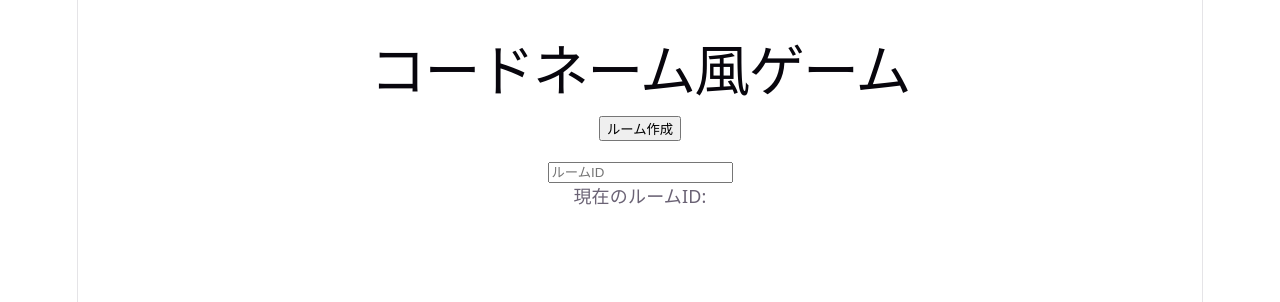
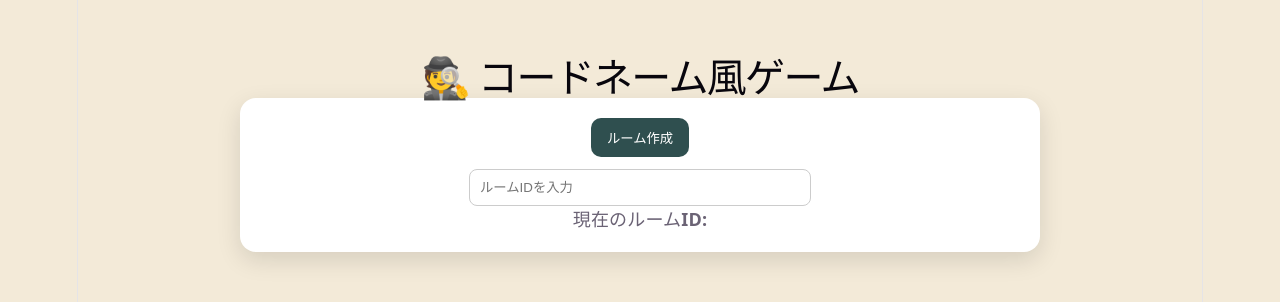
Before and after one commit to Introduction-to-icl/codenames-app, a React (Vite) app: page / in a window 1280 px wide. Shown: the top 302 px of the page. Built offline with nearby package versions, Linux system fonts and the light colour scheme.

Commit message:
UI improvement

```diff
--- a/src/App.css
+++ b/src/App.css
@@ -1,184 +1,112 @@
-.counter {
-  font-size: 16px;
-  padding: 5px 10px;
-  border-radius: 5px;
-  color: var(--accent);
-  background: var(--accent-bg);
-  border: 2px solid transparent;
-  transition: border-color 0.3s;
-  margin-bottom: 24px;
-
-  &:hover {
-    border-color: var(--accent-border);
-  }
-  &:focus-visible {
-    outline: 2px solid var(--accent);
-    outline-offset: 2px;
-  }
+body {
+  margin: 0;
+  background: #f3ead8;
+  font-family: system-ui, sans-serif;
 }
 
-.hero {
-  position: relative;
-
-  .base,
-  .framework,
-  .vite {
-    inset-inline: 0;
-    margin: 0 auto;
+.app {
+  min-height: 100vh;
+  padding: 32px;
+  text-align: center;
 }
 
-  .base {
-    width: 170px;
-    position: relative;
-    z-index: 0;
+.title {
+  font-size: 40px;
+  margin-bottom: 8px;
 }
 
-  .framework,
-  .vite {
-    position: absolute;
+.panel {
+  background: white;
+  border-radius: 16px;
+  padding: 20px;
+  margin: 0 auto 24px;
+  max-width: 760px;
+  box-shadow: 0 8px 24px rgba(0, 0, 0, 0.12);
 }
 
-  .framework {
-    z-index: 1;
-    top: 34px;
-    height: 28px;
-    transform: perspective(2000px) rotateZ(300deg) rotateX(44deg) rotateY(39deg)
-      scale(1.4);
+button {
+  border: none;
+  border-radius: 10px;
+  padding: 10px 16px;
+  font-weight: bold;
+  cursor: pointer;
 }
 
-  .vite {
-    z-index: 0;
-    top: 107px;
-    height: 26px;
-    width: auto;
-    transform: perspective(2000px) rotateZ(300deg) rotateX(40deg) rotateY(39deg)
-      scale(0.8);
-  }
+.primary-button {
+  background: #2f4f4f;
+  color: white;
 }
 
-#center {
-  display: flex;
-  flex-direction: column;
-  gap: 25px;
-  place-content: center;
-  place-items: center;
-  flex-grow: 1;
-
-  @media (max-width: 1024px) {
-    padding: 32px 20px 24px;
-    gap: 18px;
-  }
+.turn-button {
+  background: #444;
+  color: white;
+  margin-left: 8px;
 }
 
-#next-steps {
-  display: flex;
-  border-top: 1px solid var(--border);
-  text-align: left;
-
-  & > div {
-    flex: 1 1 0;
-    padding: 32px;
-    @media (max-width: 1024px) {
-      padding: 24px 20px;
-    }
+.room-input {
+  margin-top: 12px;
+  padding: 10px;
+  width: 320px;
+  border-radius: 8px;
+  border: 1px solid #ccc;
 }
 
-  .icon {
-    margin-bottom: 16px;
-    width: 22px;
-    height: 22px;
+.board {
+  display: grid;
+  grid-template-columns: repeat(5, 130px);
+  gap: 12px;
+  justify-content: center;
 }
 
-  @media (max-width: 1024px) {
-    flex-direction: column;
-    text-align: center;
-  }
+.card {
+  height: 86px;
+  font-size: 18px;
+  font-weight: bold;
+  border-radius: 14px;
+  border: 2px solid #d2c3a4;
+  background: #fffaf0;
+  box-shadow: 0 5px 0 #c7b58f;
+  transition: transform 0.1s, box-shadow 0.1s;
 }
 
-#docs {
-  border-right: 1px solid var(--border);
-
-  @media (max-width: 1024px) {
-    border-right: none;
-    border-bottom: 1px solid var(--border);
-  }
+.card:hover {
+  transform: translateY(-2px);
 }
 
-#next-steps ul {
-  list-style: none;
-  padding: 0;
-  display: flex;
-  gap: 8px;
-  margin: 32px 0 0;
-
-  .logo {
-    height: 18px;
+.card:active {
+  transform: translateY(3px);
+  box-shadow: 0 2px 0 #c7b58f;
 }
 
-  a {
-    color: var(--text-h);
-    font-size: 16px;
-    border-radius: 6px;
-    background: var(--social-bg);
-    display: flex;
-    padding: 6px 12px;
-    align-items: center;
-    gap: 8px;
-    text-decoration: none;
-    transition: box-shadow 0.3s;
-
-    &:hover {
-      box-shadow: var(--shadow);
-    }
-    .button-icon {
-      height: 18px;
-      width: 18px;
-    }
+.card.red {
+  background: #d94a4a;
+  color: white;
+  border-color: #9f2727;
+  box-shadow: 0 5px 0 #9f2727;
 }
 
-  @media (max-width: 1024px) {
-    margin-top: 20px;
-    flex-wrap: wrap;
-    justify-content: center;
-
-    li {
-      flex: 1 1 calc(50% - 8px);
+.card.blue {
+  background: #3f6fd9;
+  color: white;
+  border-color: #25428a;
+  box-shadow: 0 5px 0 #25428a;
 }
 
-    a {
-      width: 100%;
-      justify-content: center;
-      box-sizing: border-box;
-    }
-  }
+.card.civilian {
+  background: #d8c6a3;
+  color: #3a2a18;
+  border-color: #9c8058;
+  box-shadow: 0 5px 0 #9c8058;
 }
 
-#spacer {
-  height: 88px;
-  border-top: 1px solid var(--border);
-  @media (max-width: 1024px) {
-    height: 48px;
-  }
+.card.assassin {
+  background: #222;
+  color: white;
+  border-color: black;
+  box-shadow: 0 5px 0 black;
 }
 
-.ticks {
-  position: relative;
-  width: 100%;
-
-  &::before,
-  &::after {
-    content: '';
-    position: absolute;
-    top: -4.5px;
-    border: 5px solid transparent;
+.winner {
+  font-size: 28px;
+  color: #d14;
 }
-
-  &::before {
-    left: 0;
-    border-left-color: var(--border);
-  }
-  &::after {
-    right: 0;
-    border-right-color: var(--border);
-  }
-}
--- a/src/App.jsx
+++ b/src/App.jsx
@@ -1,21 +1,56 @@
-import { addDoc, collection, doc, onSnapshot, serverTimestamp, updateDoc } from "firebase/firestore";
+import "./App.css";
+import {
+  addDoc,
+  collection,
+  doc,
+  onSnapshot,
+  serverTimestamp,
+  updateDoc,
+} from "firebase/firestore";
 import { useEffect, useState } from "react";
 import { db } from "./firebase";
 
-const words = ["東京", "りんご", "宇宙", "学校", "猫", "海", "電車", "王様", "雪", "本"];
+const words = [
+  "東京", "りんご", "宇宙", "学校", "猫",
+  "海", "電車", "王様", "雪", "本",
+  "時計", "山", "花火", "先生", "魚",
+  "空港", "忍者", "パン", "月", "ロボット",
+  "病院", "映画", "橋", "カメラ", "森",
+  "ピアノ", "カレー", "船", "犬", "砂漠",
+  "電話", "宝石", "火山", "野球", "城",
+];
+
+const shuffle = (array) => {
+  return [...array].sort(() => Math.random() - 0.5);
+};
+
+const createCards = () => {
+  const selectedWords = shuffle(words).slice(0, 25);
+
+  const types = shuffle([
+    ...Array(9).fill("red"),
+    ...Array(8).fill("blue"),
+    ...Array(7).fill("civilian"),
+    "assassin",
+  ]);
+
+  return selectedWords.map((word, index) => ({
+    word,
+    type: types[index],
+    revealed: false,
+  }));
+};
 
 function App() {
   const [roomId, setRoomId] = useState("");
   const [room, setRoom] = useState(null);
+  const [spymasterMode, setSpymasterMode] = useState(false);
 
   const createRoom = async () => {
-    const cards = words.slice(0, 9).map((word) => ({
-      word,
-      revealed: false,
-    }));
-
     const roomRef = await addDoc(collection(db, "rooms"), {
-      cards,
+      cards: createCards(),
+      turn: "red",
+      winner: null,
       createdAt: serverTimestamp(),
     });
 
@@ -23,13 +58,45 @@ function App() {
   };
 
   const revealCard = async (index) => {
-    if (!room) return;
+    if (!room || room.winner) return;
 
     const newCards = [...room.cards];
-    newCards[index].revealed = true;
+
+    if (newCards[index].revealed) return;
+
+    newCards[index] = {
+      ...newCards[index],
+      revealed: true,
+    };
+
+    let winner = null;
+
+    if (newCards[index].type === "assassin") {
+      winner = room.turn === "red" ? "blue" : "red";
+    } else {
+      const redLeft = newCards.filter(
+        (card) => card.type === "red" && !card.revealed
+      ).length;
+
+      const blueLeft = newCards.filter(
+        (card) => card.type === "blue" && !card.revealed
+      ).length;
+
+      if (redLeft === 0) winner = "red";
+      if (blueLeft === 0) winner = "blue";
+    }
 
     await updateDoc(doc(db, "rooms", roomId), {
       cards: newCards,
+      winner,
+    });
+  };
+
+  const switchTurn = async () => {
+    if (!room) return;
+
+    await updateDoc(doc(db, "rooms", roomId), {
+      turn: room.turn === "red" ? "blue" : "red",
     });
   };
 
@@ -37,36 +104,75 @@ function App() {
     if (!roomId) return;
 
     const unsubscribe = onSnapshot(doc(db, "rooms", roomId), (snapshot) => {
+      if (snapshot.exists()) {
         setRoom(snapshot.data());
+      }
     });
 
     return () => unsubscribe();
   }, [roomId]);
 
   return (
-    <div style={{ padding: 24 }}>
-      <h1>コードネーム風ゲーム</h1>
+    <div className="app">
+      <h1 className="title">🕵️ コードネーム風ゲーム</h1>
 
-      <button onClick={createRoom}>ルーム作成</button>
+      <div className="panel">
+        <button className="primary-button" onClick={createRoom}>
+          ルーム作成
+        </button>
 
-      <div style={{ marginTop: 16 }}>
+        <div>
           <input
-          placeholder="ルームID"
+            className="room-input"
+            placeholder="ルームIDを入力"
             value={roomId}
             onChange={(e) => setRoomId(e.target.value)}
           />
         </div>
 
-      <p>現在のルームID: {roomId}</p>
+        <p>
+          <strong>現在のルームID:</strong> {roomId}
+        </p>
 
-      <div style={{ display: "grid", gridTemplateColumns: "repeat(3, 100px)", gap: 8 }}>
+        {room && (
+          <>
+            <p>
+              <strong>現在のターン:</strong>{" "}
+              {room.turn === "red" ? "🔴 赤チーム" : "🔵 青チーム"}
+            </p>
+
+            <button className="turn-button" onClick={switchTurn}>
+              ターン交代
+            </button>
+
+            <label style={{ marginLeft: 16 }}>
+              <input
+                type="checkbox"
+                checked={spymasterMode}
+                onChange={(e) => setSpymasterMode(e.target.checked)}
+              />
+              スパイマスター表示
+            </label>
+
+            {room.winner && (
+              <h2 className="winner">
+                🎉 {room.winner === "red" ? "赤チーム" : "青チーム"}の勝利！
+              </h2>
+            )}
+          </>
+        )}
+      </div>
+
+      <div className="board">
         {room?.cards?.map((card, index) => (
           <button
             key={index}
             onClick={() => revealCard(index)}
-            style={{ height: 80 }}
+            className={`card ${
+              card.revealed || spymasterMode ? card.type : ""
+            }`}
           >
-            {card.revealed ? card.word : "？"}
+            {card.word}
           </button>
         ))}
       </div>
```
Lines whose indentation alone changed are shown as unchanged.
